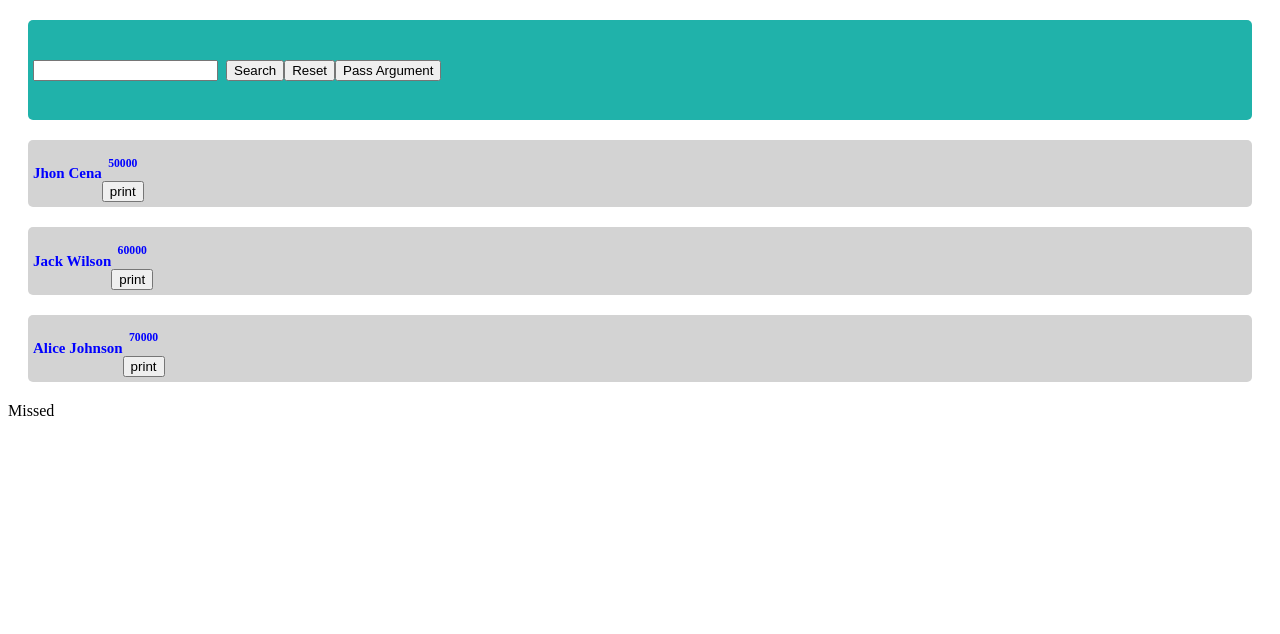
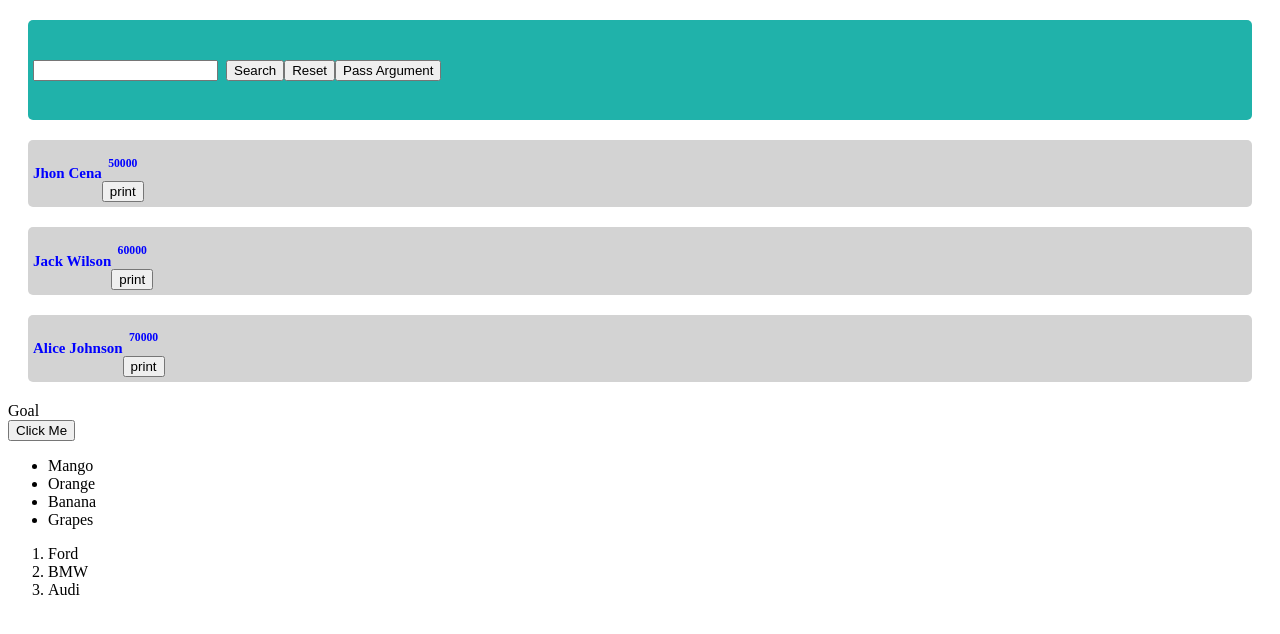
Before and after one commit to SuwanthaDarshana/render-test, a React (Vite) app: page / in a window 1280 px wide. Shown: the top 634 px of the page. Built offline with nearby package versions, Linux system fonts and the light colour scheme.

Commit message:
add List

```diff
--- a/src/App.jsx
+++ b/src/App.jsx
@@ -2,6 +2,7 @@ import "./App.css";
 import Goal from "./components/ConditionalRendering/Goal";
 import SearchForm from "./components/ReactEvents/SearchForm";
 import Customer from "./components/Props/Customer";
+import Fruits from "./components/List/Fruits";
 
 function App() {
   const customers = [
@@ -16,7 +17,8 @@ function App() {
       {customers.map((customer) => {
         return <Customer {...customer} key={customer.id} />;
       })}
-      <Goal isGoal={false}/>
+      <Goal isGoal={true}/>
+      <Fruits/>
     </div>
   );
 }
--- a/src/components/ConditionalRendering/Goal.jsx
+++ b/src/components/ConditionalRendering/Goal.jsx
@@ -8,9 +8,12 @@ function Goal(props) {
 //     return <MadeGoal />;
 //   }
 //   return <MissedGoal />;
+
+ /* -----Ternary Operator----- */
 return(
     <>
     {isGoal ? <MadeGoal /> : <MissedGoal />}
+    {isGoal && <button>Click Me</button>}
 </>
 )
 }
--- /dev/null
+++ b/src/components/List/Fruits.jsx
@@ -0,0 +1,26 @@
+import React from 'react'
+
+function Fruits() {
+
+    const fruits = ['Mango', 'Orange', 'Banana', 'Grapes'];
+
+    const cars =[
+        {id:1, brand:"Ford"},
+        {id:2, brand:"BMW"},
+        {id:3, brand:"Audi"}
+    ]
+
+  return (
+
+    <div>
+        <ul>
+            {fruits.map(fruits=><li key={fruits}>{fruits}</li>)}
+        </ul>
+        <ol>
+            {cars.map(cars=><li key={cars.id}>{cars.brand}</li>)}
+        </ol>
+    </div>
+  )
+}
+
+export default Fruits
```
Also changed, not shown: src/Fruits.jsx (deleted, +0 -31 lines).
